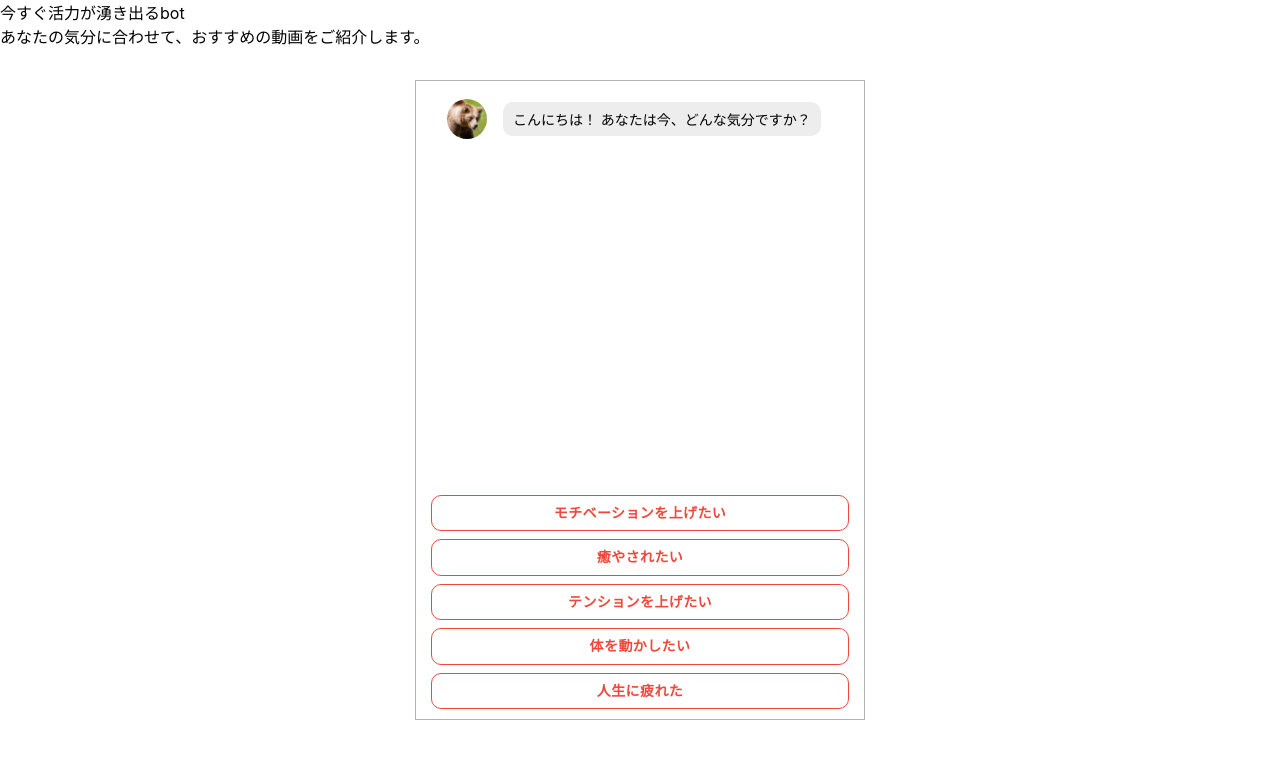
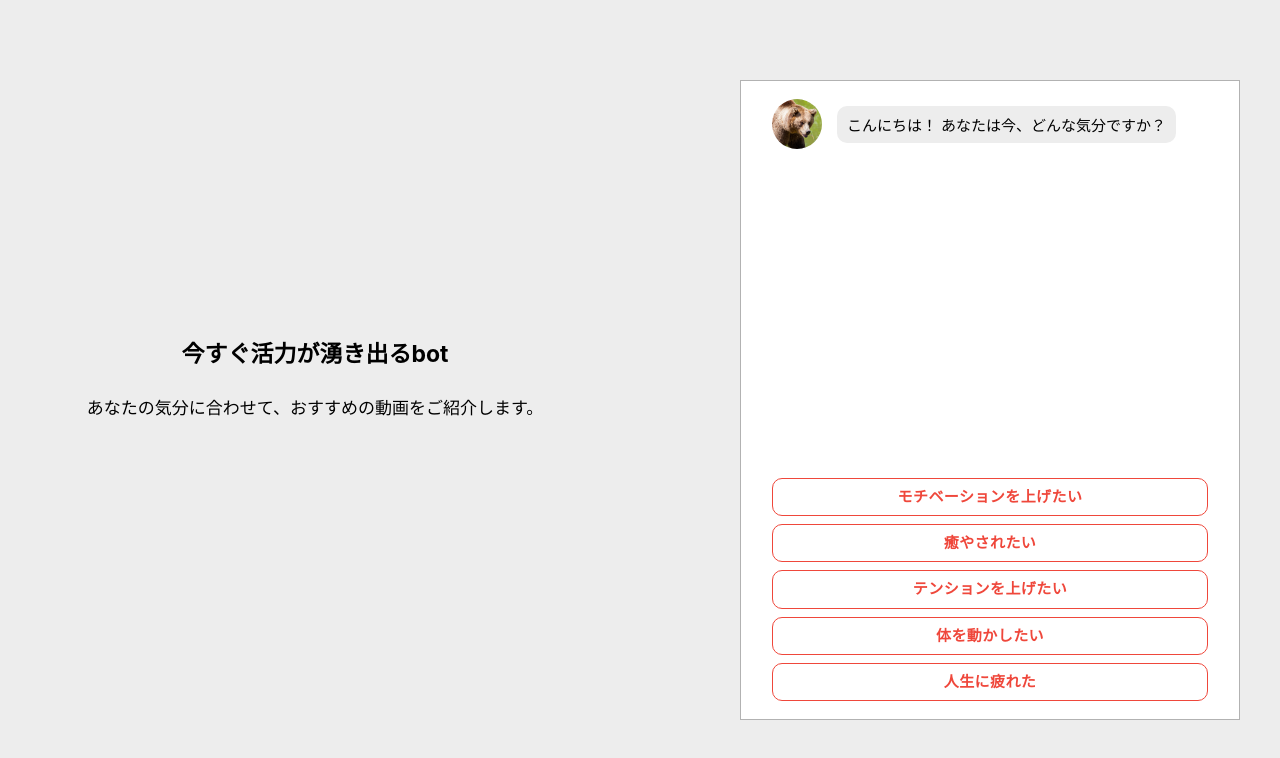
Before and after one commit to kumami-tech/energy, a React (Create React App) app: page / in a window 1280 px wide. Shown: the top 758 px of the page. Built offline with nearby package versions, Linux system fonts and the light colour scheme.

Commit message:
[update]UIの修正

```diff
--- a/src/assets/styles/style.css
+++ b/src/assets/styles/style.css
@@ -2,6 +2,36 @@
   position: relative;
   height: 100vh;
   width: 100%;
+  background-color: #EDEDED;
+}
+
+.wrapper {
+  width: 1200px;
+  display: flex;
+  justify-content: space-between;
+  position: absolute;
+  top: 50%;
+  left: 50%;
+  transform: translate(-50%, -50%);
+}
+
+.introduction {
+  width: 550px;
+  height: 640px;
+  text-align: center;
+  margin-right: 30px;
+}
+
+.title {
+  width: 100%;
+  font-size: 23px;
+  font-weight: bold;
+  margin: 255px 0 25px;
+}
+
+.text {
+  width: 100%;
+  font-size: 17px;
 }
 
 .c-box {
@@ -9,34 +39,28 @@
   border: 1px solid rgba(0,0,0,0.3);
   box-sizing: border-box;
   height: 640px;
-  max-width: 450px;
-  padding: 10px 15px 2px;
+  max-width: 500px;
+  padding: 10px 15px;
   width: 100%;
   display: flex;
   flex-flow: column;
   justify-content: space-between;
-
-  position: absolute;
-  top: 50%;
-  left: 50%;
-  transform: translate(-50%, -50%);
 }
 
 .c-grid__answer {
   display: flex;
   flex-flow: column;
   justify-content: flex-end;
-  padding-top: 10px;
-  /* height: 220px; */
+  padding: 10px 16px 0;
 }
 
 .p-chat__bubble {
   background: #EDEDED;
   border-radius: 10px;
   color: black;
-  font-size: 14px;
+  font-size: 15px;
   font-weight: 500;
-  padding: 7px 10px;
+  padding: 8px 10px;
   margin-right: 1rem;
   max-width: 80%;
   width: auto;
--- a/src/components/Answer.jsx
+++ b/src/components/Answer.jsx
@@ -7,6 +7,7 @@ const useStyles = makeStyles(() => (
     "button": {
       borderColor: '#EF473B',
       color: '#EF473B',
+      fontSize: '15px',
       fontWeight: 600,
       marginBottom: '8px',
       borderRadius: '10px',
--- a/src/components/Chat.jsx
+++ b/src/components/Chat.jsx
@@ -1,21 +1,34 @@
 import React from 'react';
+import { makeStyles, createStyles } from '@material-ui/core/styles';
 import ListItem from '@material-ui/core/ListItem';
 import ListItemAvatar from '@material-ui/core/ListItemAvatar';
 import Avatar from '@material-ui/core/Avatar';
 import User from '../assets/img/user.jpg';
 import Host from '../assets/img/bear.jpg';
 
+const useStyles = makeStyles(() => (
+  createStyles({
+    "avatar": {
+      width: "50px",
+      height: "50px",
+      marginRight: "15px"
+    }
+  })
+));
+
+
 const Chat = (props) => {
   const isQuestion = (props.type === 'question');
-  const classes = isQuestion ? 'p-chat__row' : 'p-chat__reverse';
+  const row = isQuestion ? 'p-chat__row' : 'p-chat__reverse';
+  const classes = useStyles();
 
   return(
-    <ListItem className={classes}>
+    <ListItem className={row}>
       <ListItemAvatar>
         {isQuestion ? (
-          <Avatar alt="icon" src={Host} />
+          <Avatar alt="icon" src={Host} className={classes.avatar}/>
         ) : (
-          <Avatar alt="icon" src={User} />
+          <Avatar alt="icon" src={User} className={classes.avatar}/>
         )}
       </ListItemAvatar>
       <div className="p-chat__bubble">{props.text}</div>
--- a/src/components/Chats.jsx
+++ b/src/components/Chats.jsx
@@ -6,7 +6,6 @@ import {Chat} from "./index";
 const useStyles = makeStyles(() => (
   createStyles({
     "chats": {
-      // height: "400px",
       padding: 0,
       overflow: 'auto'
     }
```
